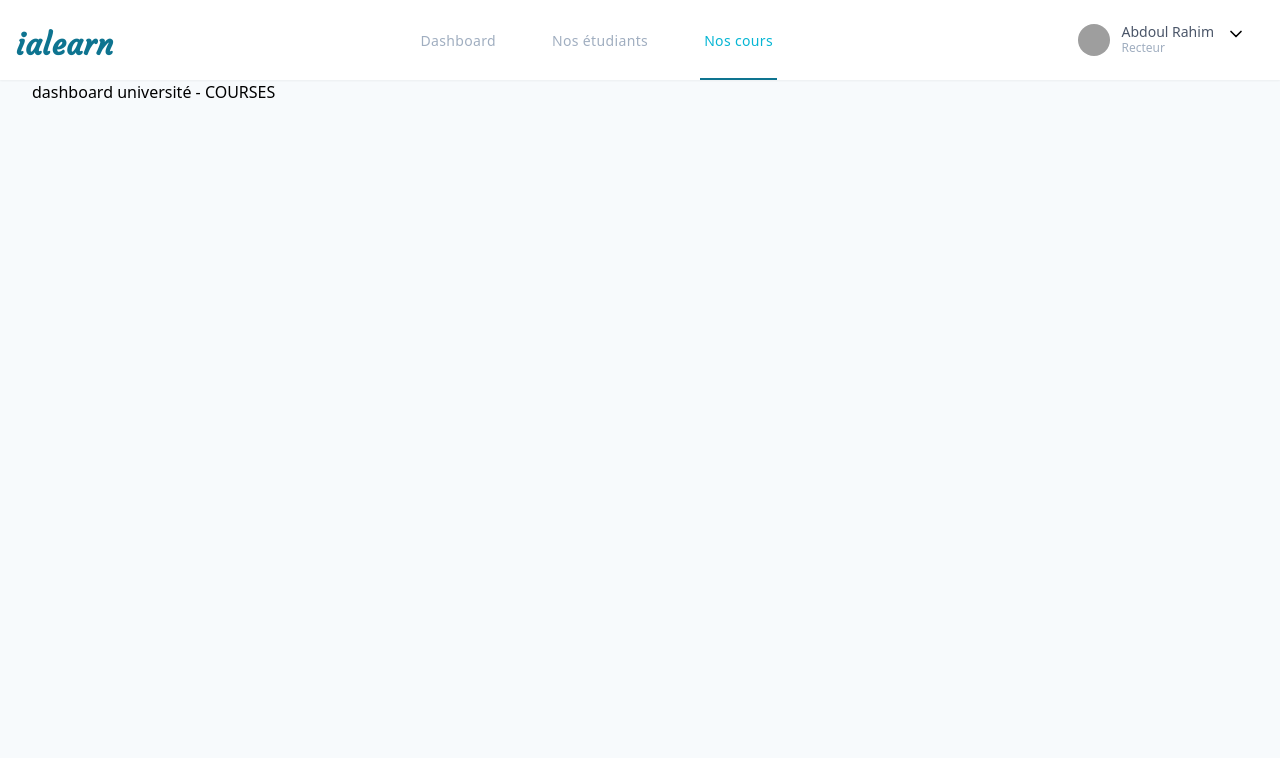
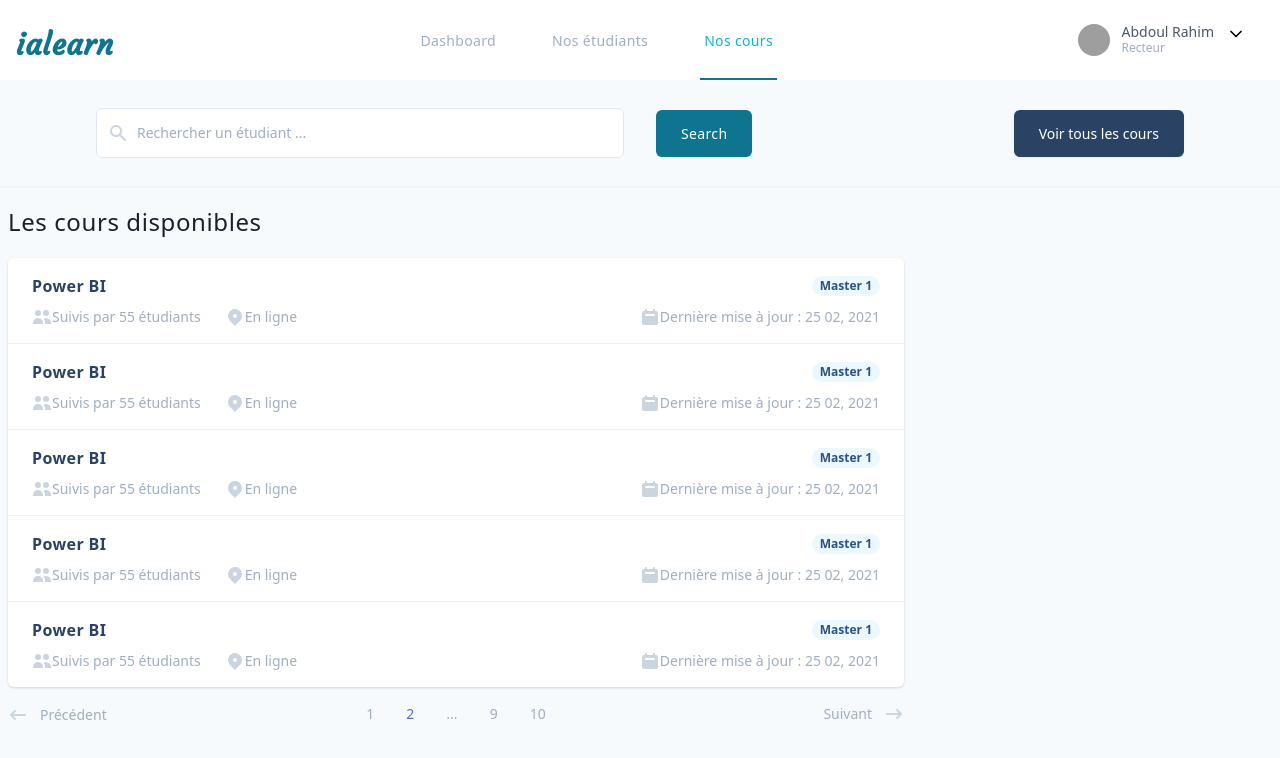
Before and after one commit to abdoul-rb/ialearn, a Nuxt app: page /app/university/dashboard/courses in a window 1280 px wide. Shown: the top 758 px of the page. Built offline with nearby package versions, Linux system fonts and the light colour scheme; grey boxes are pictures that could not be loaded; what vue2-filters would draw is missing.

Commit message:
add pagination on list students

```diff
--- a/components/app/university/theNavigation.vue
+++ b/components/app/university/theNavigation.vue
@@ -9,7 +9,7 @@
         </div>
         <div class="hidden sm:ml-6 sm:flex">
           <nuxt-link :to=" { name : 'app-university-dashboard' } " class="inline-flex items-center border-b-2 border-transparent text-sm font-medium leading-5 tracking-wide text-gray-500 hover:border-cyan-700 focus:outline-none transition duration-150 ease-in-out px-1 pt-1" :class="{ 'border-cyan-700 text-cyan-500' : this.$route.name === 'app-university-dashboard' }">Dashboard</nuxt-link>
-          <nuxt-link :to=" { name : 'app-university-dashboard-students' } " class="inline-flex items-center border-b-2 border-transparent text-sm font-medium leading-5 tracking-wide text-gray-500 hover:border-cyan-700 focus:outline-none transition duration-150 ease-in-out px-1 pt-1 ml-12" :class="{ 'border-cyan-700 text-cyan-500' : this.$route.name === 'app-university-dashboard-students' }">Nos étudiants</nuxt-link>
+          <nuxt-link :to=" { name : 'app-university-dashboard-students' } " class="inline-flex items-center border-b-2 border-transparent text-sm font-medium leading-5 tracking-wide text-gray-500 hover:border-cyan-700 focus:outline-none transition duration-150 ease-in-out px-1 pt-1 ml-12" :class="{ 'border-cyan-700 text-cyan-500' : this.$route.name === 'app-university-dashboard-students' || this.$route.name === 'app-university-dashboard-students-create' || this.$route.name === 'app-university-dashboard-students-uuid' }">Nos étudiants</nuxt-link>
           <nuxt-link :to=" { name : 'app-university-dashboard-courses' } " class="inline-flex items-center border-b-2 border-transparent text-sm font-medium leading-5 tracking-wide text-gray-500 hover:border-cyan-700 focus:outline-none transition duration-150 ease-in-out px-1 pt-1 ml-12" :class="{ 'border-cyan-700 text-cyan-500' : this.$route.name === 'app-university-dashboard-courses' }">Nos cours</nuxt-link>
         </div>
         <div class="hidden sm:ml-6 sm:flex sm:items-center">
--- a/pages/app/university/dashboard/courses/index.vue
+++ b/pages/app/university/dashboard/courses/index.vue
@@ -1,6 +1,132 @@
 <template>
-  <main class="max-w-7xl mx-auto">
-    dashboard université - COURSES
+  <main class="">
+    <header class="bg-gray-100 shadow-sm lg:static lg:overflow-y-visible px-24">
+      <div class="relative flex justify-between xl:grid xl:grid-cols-12 lg:gap-8 py-3">
+        <div class="min-w-0 flex-1 md:px-8 lg:px-0 xl:col-span-6">
+          <div class="flex items-center px-6 py-4 md:max-w-3xl md:mx-auto lg:max-w-none lg:mx-0 xl:px-0">
+            <div class="w-full">
+              <label for="search" class="sr-only">Rechercher</label>
+              <div class="relative">
+                <div class="pointer-events-none absolute inset-y-0 left-0 pl-3 flex items-center">
+                  <svg class="h-5 w-5 text-gray-400" xmlns="http://www.w3.org/2000/svg" viewBox="0 0 20 20" fill="currentColor" aria-hidden="true">
+                    <path fill-rule="evenodd" d="M8 4a4 4 0 100 8 4 4 0 000-8zM2 8a6 6 0 1110.89 3.476l4.817 4.817a1 1 0 01-1.414 1.414l-4.816-4.816A6 6 0 012 8z" clip-rule="evenodd" />
+                  </svg>
+                </div>
+                <input id="search" name="search" class="block w-full bg-white border border-gray-300 rounded-md py-3 pl-10 pr-3 text-sm placeholder-gray-500 focus:outline-none focus:text-gray-900 focus:placeholder-gray-400 sm:text-sm" placeholder="Rechercher un étudiant ..." type="search">
+              </div>
+            </div>
+          </div>
+        </div>
+        <div class="flex items-center md:absolute md:right-0 md:inset-y-0">
+          <!-- Mobile menu button  lg:hidden -->
+          <nuxt-link :to="{ name: 'app-university-dashboard-students-create' }" class="ml-6 inline-flex items-center px-6 py-3 border border-transparent text-sm font-medium rounded-md shadow-sm text-white bg-blue-900 hover:bg-blue-800 focus:outline-none">
+            Voir tous les cours
+          </nuxt-link>
+          <!-- <button type="button" class="-mx-2 rounded-md p-2 inline-flex items-center justify-center text-gray-400 hover:bg-gray-100 hover:text-gray-500 focus:outline-none focus:ring-2 focus:ring-inset focus:ring-rose-500" aria-expanded="false">
+            <span class="sr-only">Open menu</span>
+            <svg class="block h-6 w-6" xmlns="http://www.w3.org/2000/svg" fill="none" viewBox="0 0 24 24" stroke="currentColor" aria-hidden="true">
+              <path stroke-linecap="round" stroke-linejoin="round" stroke-width="2" d="M4 6h16M4 12h16M4 18h16" />
+            </svg>
+            <svg class="hidden h-6 w-6" xmlns="http://www.w3.org/2000/svg" fill="none" viewBox="0 0 24 24" stroke="currentColor" aria-hidden="true">
+              <path stroke-linecap="round" stroke-linejoin="round" stroke-width="2" d="M6 18L18 6M6 6l12 12" />
+            </svg>
+          </button> -->
+        </div>
+        <div class="hidden lg:flex lg:items-center xl:col-span-4">
+          <nuxt-link :to="{ name: '' }" class="inline-flex items-center px-6 py-3 border border-transparent text-sm font-medium tracking-wide rounded-md shadow-sm text-white bg-cyan-700 hover:bg-cyan-800 focus:outline-none">
+            Search
+          </nuxt-link>
+        </div>
+      </div>
+    </header>
+
+    <div class="max-w-screen-xl mx-auto py-6 px-4 sm:px-6 lg:px-2">
+      <h3 class="text-2xl leading-6 font-medium text-gray-900 tracking-wide">Les cours disponibles</h3>
+
+      <section class="max-w-4xl mt-6">
+        <div class="bg-white shadow overflow-hidden sm:rounded-md">
+          <ul class="divide-y divide-gray-200">
+            <li v-for="x in 5" :key="x">
+              <a href="#" class="block hover:bg-gray-50">
+                <div class="px-4 py-4 sm:px-6">
+                  <div class="flex items-center justify-between">
+                    <p class="text-base font-semibold tracking-wide text-blue-900 truncate">Power BI</p>
+                    <div class="ml-2 flex-shrink-0 flex">
+                      <p class="px-2 inline-flex text-xs leading-5 font-semibold rounded-full bg-blue-100 text-blue-800">
+                        Master 1
+                      </p>
+                    </div>
+                  </div>
+                  <div class="mt-2 sm:flex sm:justify-between">
+                    <div class="sm:flex">
+                      <p class="flex items-center text-sm text-gray-500">
+                        <svg class="flex-shrink-0 mr-1.5 h-5 w-5 text-gray-400" xmlns="http://www.w3.org/2000/svg" viewBox="0 0 20 20" fill="currentColor" aria-hidden="true">
+                          <path d="M9 6a3 3 0 11-6 0 3 3 0 016 0zM17 6a3 3 0 11-6 0 3 3 0 016 0zM12.93 17c.046-.327.07-.66.07-1a6.97 6.97 0 00-1.5-4.33A5 5 0 0119 16v1h-6.07zM6 11a5 5 0 015 5v1H1v-1a5 5 0 015-5z" />
+                        </svg>
+                        Suivis par 55 étudiants
+                      </p>
+                      <p class="mt-2 flex items-center text-sm text-gray-500 sm:mt-0 sm:ml-6">
+                        <!-- Heroicon name: solid/location-marker -->
+                        <svg class="flex-shrink-0 mr-1.5 h-5 w-5 text-gray-400" xmlns="http://www.w3.org/2000/svg" viewBox="0 0 20 20" fill="currentColor" aria-hidden="true">
+                          <path fill-rule="evenodd" d="M5.05 4.05a7 7 0 119.9 9.9L10 18.9l-4.95-4.95a7 7 0 010-9.9zM10 11a2 2 0 100-4 2 2 0 000 4z" clip-rule="evenodd" />
+                        </svg>
+                        En ligne
+                      </p>
+                    </div>
+                    <div class="mt-2 flex items-center text-sm text-gray-500 sm:mt-0">
+                      <svg class="flex-shrink-0 mr-1.5 h-5 w-5 text-gray-400" xmlns="http://www.w3.org/2000/svg" viewBox="0 0 20 20" fill="currentColor" aria-hidden="true">
+                        <path fill-rule="evenodd" d="M6 2a1 1 0 00-1 1v1H4a2 2 0 00-2 2v10a2 2 0 002 2h12a2 2 0 002-2V6a2 2 0 00-2-2h-1V3a1 1 0 10-2 0v1H7V3a1 1 0 00-1-1zm0 5a1 1 0 000 2h8a1 1 0 100-2H6z" clip-rule="evenodd" />
+                      </svg>
+                      <p>
+                        Dernière mise à jour :
+                        <time datetime="2020-01-07">25 02, 2021</time>
+                      </p>
+                    </div>
+                  </div>
+                </div>
+              </a>
+            </li>
+          </ul>
+        </div>
+
+        <nav class="px-4 flex items-center justify-between sm:px-0">
+          <div class="-mt-px w-0 flex-1 flex">
+            <a href="#" class="border-t-2 border-transparent pt-4 pr-1 inline-flex items-center text-sm font-medium text-gray-500 hover:text-gray-700 hover:border-gray-300">
+              <!-- Heroicon name: solid/arrow-narrow-left -->
+              <svg class="mr-3 h-5 w-5 text-gray-400" xmlns="http://www.w3.org/2000/svg" viewBox="0 0 20 20" fill="currentColor" aria-hidden="true">
+                <path fill-rule="evenodd" d="M7.707 14.707a1 1 0 01-1.414 0l-4-4a1 1 0 010-1.414l4-4a1 1 0 011.414 1.414L5.414 9H17a1 1 0 110 2H5.414l2.293 2.293a1 1 0 010 1.414z" clip-rule="evenodd" />
+              </svg>
+              Précédent
+            </a>
+          </div>
+          <div class="hidden md:-mt-px md:flex">
+            <a href="#" class="text-gray-500 hover:text-gray-700 pt-4 px-4 inline-flex items-center text-sm font-medium">
+              1
+            </a>
+            <!-- Current: "border-indigo-500 text-indigo-600", Default: "border-transparent text-gray-500 hover:text-gray-700 hover:border-gray-300" -->
+            <a href="#" class="text-indigo-600 pt-4 px-4 inline-flex items-center text-sm font-medium" aria-current="page">2</a>
+            <span class="text-gray-500 pt-4 px-4 inline-flex items-center text-sm font-medium">
+              ...
+            </span>
+            <a href="#" class="text-gray-500 hover:text-gray-700 pt-4 px-4 inline-flex items-center text-sm font-medium">
+              9
+            </a>
+            <a href="#" class="text-gray-500 hover:text-gray-700 pt-4 px-4 inline-flex items-center text-sm font-medium">
+              10
+            </a>
+          </div>
+          <div class="-mt-px w-0 flex-1 flex justify-end">
+            <a href="#" class="pt-4 pl-1 inline-flex items-center text-sm font-medium text-gray-500 hover:text-gray-700">
+              Suivant
+              <!-- Heroicon name: solid/arrow-narrow-right -->
+              <svg class="ml-3 h-5 w-5 text-gray-400" xmlns="http://www.w3.org/2000/svg" viewBox="0 0 20 20" fill="currentColor" aria-hidden="true">
+                <path fill-rule="evenodd" d="M12.293 5.293a1 1 0 011.414 0l4 4a1 1 0 010 1.414l-4 4a1 1 0 01-1.414-1.414L14.586 11H3a1 1 0 110-2h11.586l-2.293-2.293a1 1 0 010-1.414z" clip-rule="evenodd" />
+              </svg>
+            </a>
+          </div>
+        </nav>
+      </section>
+    </div>
   </main>
 </template>
 
```
Also changed, not shown: pages/app/university/dashboard/students/index.vue (+4 -4 lines).
